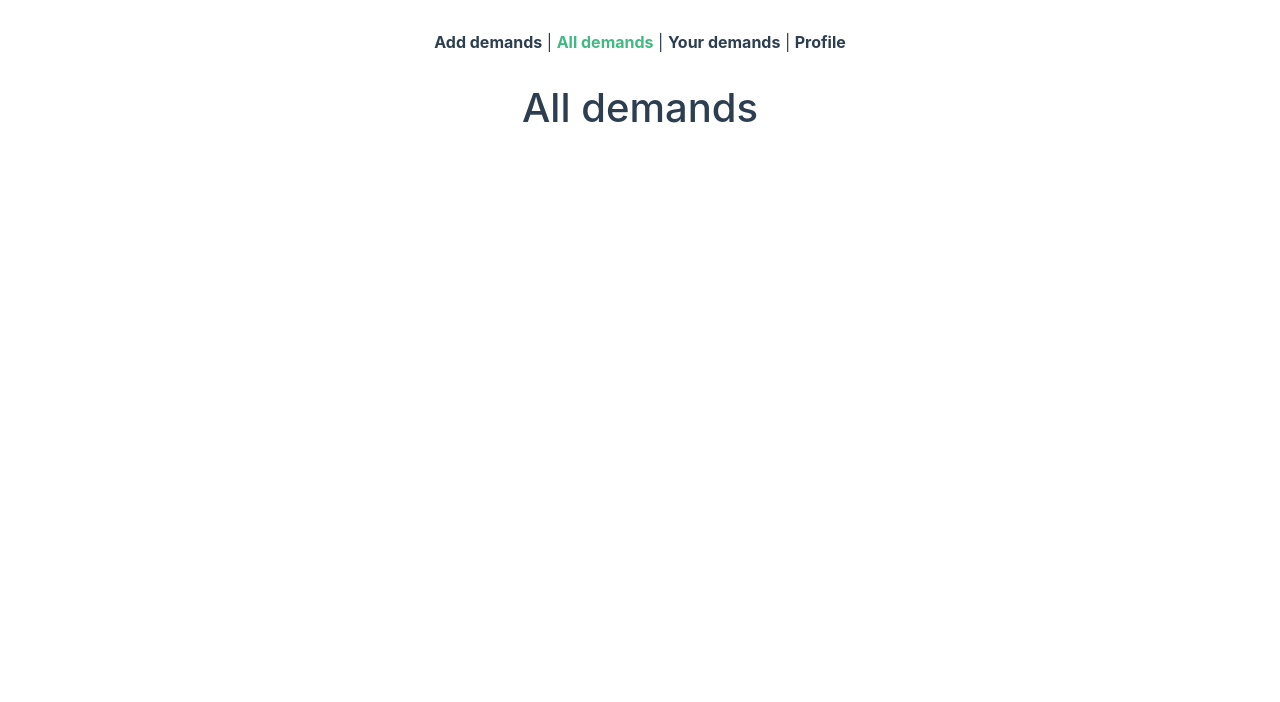
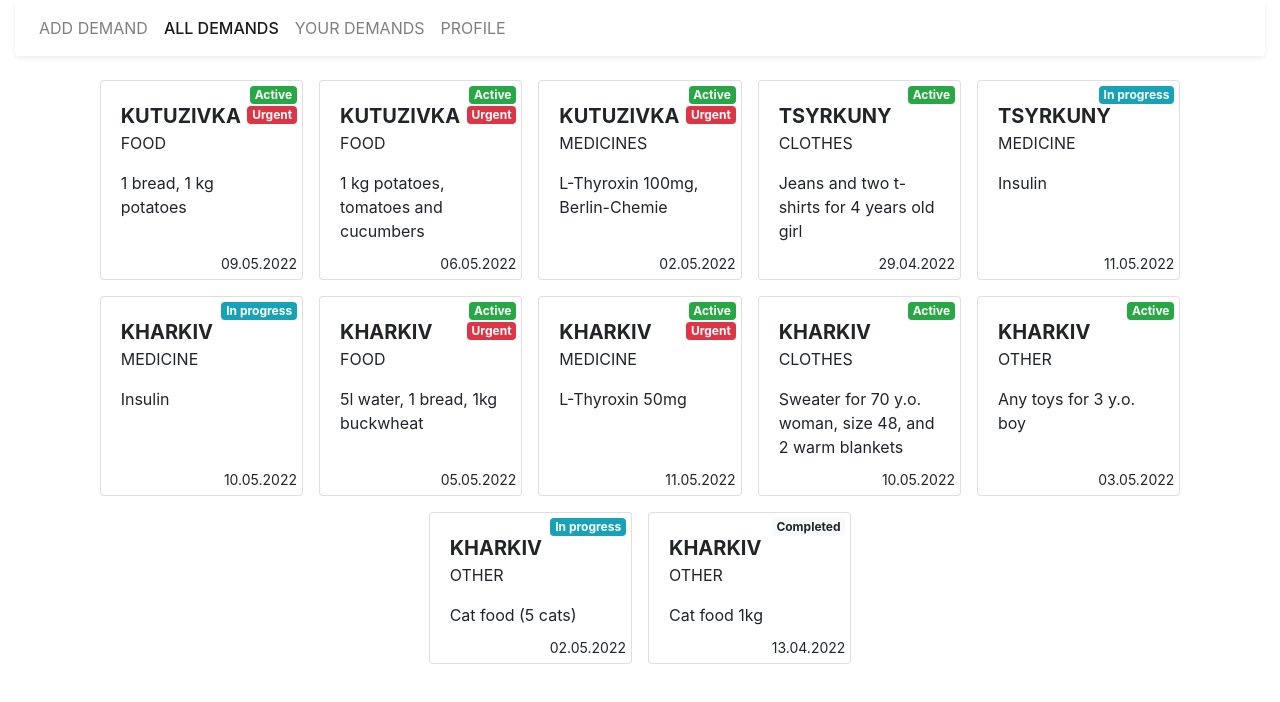
Before and after one commit to viravelmozhna/help2gether, a Vue app: page /demands/list in a window 1280 px wide. Shown: the top 702 px of the page. Built offline with nearby package versions, Linux system fonts and the light colour scheme; no server answers; the database is empty.

Commit message:
navbar styles with bootstrapvue, routing from develop branch was added

```diff
--- a/src/App.vue
+++ b/src/App.vue
@@ -9,20 +9,10 @@
   font-family: -apple-system, BlinkMacSystemFont, 'Segoe UI', Roboto, Oxygen, Ubuntu, Cantarell, 'Open Sans', 'Helvetica Neue', sans-serif;
   -webkit-font-smoothing: antialiased;
   -moz-osx-font-smoothing: grayscale;
-  text-align: center;
-  color: #2c3e50;
+  padding-left: 15px;
+  padding-right: 15px;
 }
-
-nav {
-  padding: 30px;
-}
-
-nav a {
-  font-weight: bold;
-  color: #2c3e50;
-}
-
-nav a.router-link-exact-active {
-  color: #42b983;
+.active {
+  font-weight: 500;
 }
 </style>
--- a/src/assets/requestsList.js
+++ b/src/assets/demandsListMockupData.js
@@ -1,4 +1,4 @@
-const requestsList = [
+const demandsListMockupData = [
   {
     id: 1,
     data: {
@@ -9,7 +9,7 @@ const requestsList = [
         city: 'Kutuzivka',
         street: 'Shkilna vul. 4',
       },
-      request: '1 bread, 1 kg potatoes',
+      demand: '1 bread, 1 kg potatoes',
     },
     categorie: 'food',
     emergency: 'urgent',
@@ -26,7 +26,7 @@ const requestsList = [
         city: 'Kutuzivka',
         street: 'Veselkova vul. 1',
       },
-      request: '1 kg potatoes, tomatoes and cucumbers',
+      demand: '1 kg potatoes, tomatoes and cucumbers',
     },
     categorie: 'food',
     emergency: 'urgent',
@@ -43,7 +43,7 @@ const requestsList = [
         city: 'Kutuzivka',
         street: 'Veselkova vul. 1',
       },
-      request: 'L-Thyroxin 100mg, Berlin-Chemie',
+      demand: 'L-Thyroxin 100mg, Berlin-Chemie',
     },
     categorie: 'medicines',
     emergency: 'urgent',
@@ -60,7 +60,7 @@ const requestsList = [
         city: 'Tsyrkuny',
         street: 'Vyshneva vul. 1',
       },
-      request: 'Jeans and two t-shirts for 4 years old girl',
+      demand: 'Jeans and two t-shirts for 4 years old girl',
     },
     categorie: 'clothes',
     emergency: 'non-urgent',
@@ -77,7 +77,7 @@ const requestsList = [
         city: 'Tsyrkuny',
         street: 'Sadova vul. 1',
       },
-      request: 'Insulin',
+      demand: 'Insulin',
     },
     categorie: 'medicine',
     emergency: 'urgent',
@@ -94,7 +94,7 @@ const requestsList = [
         city: 'Kharkiv',
         street: 'Pushkinska vul. 29',
       },
-      request: 'Insulin',
+      demand: 'Insulin',
     },
     categorie: 'medicine',
     emergency: 'urgent',
@@ -111,7 +111,7 @@ const requestsList = [
         city: 'Kharkiv',
         street: 'Traktorobudivnykiv pr. 127',
       },
-      request: '5l water, 1 bread, 1kg buckwheat',
+      demand: '5l water, 1 bread, 1kg buckwheat',
     },
     categorie: 'food',
     emergency: 'urgent',
@@ -128,7 +128,7 @@ const requestsList = [
         city: 'Kharkiv',
         street: 'Traktorobudivnykiv pr. 129',
       },
-      request: 'L-Thyroxin 50mg',
+      demand: 'L-Thyroxin 50mg',
     },
     categorie: 'medicine',
     emergency: 'urgent',
@@ -145,7 +145,7 @@ const requestsList = [
         city: 'Kharkiv',
         street: 'Traktorobudivnykiv pr. 129',
       },
-      request: 'Sweater for 70 y.o. woman, size 48, and 2 warm blankets',
+      demand: 'Sweater for 70 y.o. woman, size 48, and 2 warm blankets',
     },
     categorie: 'clothes',
     emergency: 'non-urgent',
@@ -162,7 +162,7 @@ const requestsList = [
         city: 'Kharkiv',
         street: 'Y.Mudrogo vul. 35',
       },
-      request: 'Any toys for 3 y.o. boy',
+      demand: 'Any toys for 3 y.o. boy',
     },
     categorie: 'other',
     emergency: 'non-urgent',
@@ -179,7 +179,7 @@ const requestsList = [
         city: 'Kharkiv',
         street: 'Pushkinska vul. 35',
       },
-      request: 'Cat food (5 cats)',
+      demand: 'Cat food (5 cats)',
     },
     categorie: 'other',
     emergency: 'urgent',
@@ -196,7 +196,7 @@ const requestsList = [
         city: 'Kharkiv',
         street: 'Pushkinska vul. 69',
       },
-      request: 'Cat food 1kg',
+      demand: 'Cat food 1kg',
     },
     categorie: 'other',
     emergency: 'urgent',
@@ -205,4 +205,4 @@ const requestsList = [
   },
 ];
 
-export default requestsList;
+export default demandsListMockupData;
--- a/src/components/RequestsList.vue
+++ b/src/components/DemandsList.vue
@@ -1,14 +1,14 @@
 <template>
   <b-container fluid>
-    <b-row cols="2" cols-sm="3" cols-md="5" cols-lg="6" tag="ul" no-gutters class="p-0" align-h="center">
+    <b-row cols="1" cols-sm="3" cols-md="5" cols-lg="6" tag="ul" no-gutters class="p-0 mw-100" align-h="center">
       <b-card v-for="item in items" :key="item.id" align="left" tag="li" class="m-2 item">
         <b-badge class="badge" variant="success" v-if="item.status === 'active'">Active</b-badge>
-        <b-badge class="badge" variant="info" v-if="item.status === 'in progress'">In progress</b-badge>
-        <b-badge class="badge" variant="light" v-if="item.status === 'completed'">Completed</b-badge>
-        <b-badge class="badge badge--urgent" variant="danger" v-if="item.emergency === 'urgent' && item.status !== 'completed' && item.status !== 'in progress'">Urgent</b-badge>
+        <b-badge class="badge" variant="info" v-else-if="item.status === 'in progress'">In progress</b-badge>
+        <b-badge class="badge" variant="light" v-else>Completed</b-badge>
+        <b-badge class="badge badge--urgent" variant="danger" v-if="item.emergency === 'urgent' && item.status === 'active'">Urgent</b-badge>
         <b-card-text class="font-weight-bold text-uppercase text m-0">{{ item.data.address.city }}</b-card-text>
         <b-card-text class="text-uppercase">{{ item.categorie }}</b-card-text>
-        <b-card-text>{{ item.data.request }}</b-card-text>
+        <b-card-text>{{ item.data.demand }}</b-card-text>
         <b-card-text class="time">{{ item.time }}</b-card-text>
       </b-card>
     </b-row>
@@ -19,7 +19,7 @@
 export default {
   data() {
     return {
-      items: this.$store.state.requests,
+      items: this.$store.state.demands,
     };
   },
 };
@@ -27,9 +27,9 @@ export default {
 
 <style>
 .item:hover {
-  cursor: pointer;
   transform: scale(1.02);
   border-color: #325892;
+  cursor: pointer;
 }
 .text {
   font-size: 20px;
--- a/src/components/NavBar.vue
+++ b/src/components/NavBar.vue
@@ -1,10 +1,15 @@
 <template>
-    <nav>
-      <router-link to="/demands/add">Add demands</router-link> |
-      <router-link to="/demands/list">All demands</router-link> |
-      <router-link to="/user/demands">Your demands</router-link> |
-      <router-link to="/user/profile">Profile</router-link>
-    </nav>
+  <b-navbar toggleable="sm" type="light" variant="light" class="shadow-sm mb-3 bg-white rounded">
+    <b-navbar-toggle target="nav-collapse"></b-navbar-toggle>
+    <b-collapse id="nav-collapse" is-nav>
+      <b-navbar-nav>
+        <b-nav-item to="/demands/add" exact-active-class="active" class="text-uppercase">Add demand</b-nav-item>
+        <b-nav-item to="/demands/list" exact-active-class="active" class="text-uppercase">All demands</b-nav-item>
+        <b-nav-item to="/user/demands" exact-active-class="active" class="text-uppercase">Your demands</b-nav-item>
+        <b-nav-item to="/user/profile" exact-active-class="active" class="text-uppercase">Profile</b-nav-item>
+      </b-navbar-nav>
+    </b-collapse>
+  </b-navbar>
 </template>
 
 <script>
--- a/src/main.js
+++ b/src/main.js
@@ -1,50 +1,15 @@
 import Vue from 'vue';
-import App from './App.vue';
+import router from './router';
+import store from './store';
 import { BootstrapVue, BootstrapVueIcons } from 'bootstrap-vue';
-import { initializeApp } from 'firebase/app';
-import { getFirestore } from 'firebase/firestore/lite';
-import { getDatabase, ref, onValue } from 'firebase/database';
-// import { getDatabase, ref, set } from 'firebase/database';
-
 import 'bootstrap/dist/css/bootstrap.css';
 import 'bootstrap-vue/dist/bootstrap-vue.css';
-import store from './store';
+import App from './App.vue';
 
 Vue.use(BootstrapVue);
 Vue.use(BootstrapVueIcons);
-import router from './router';
 
 Vue.config.productionTip = false;
-
-const firebaseConfig = {
-  apiKey: 'AIzaSyA7jP2FD-YA9RClr7yxoJngzVAO_WlA1Zk',
-  authDomain: 'help2gether-a15a6.firebaseapp.com',
-  databaseURL: 'https://help2gether-a15a6-default-rtdb.europe-west1.firebasedatabase.app',
-  projectId: 'help2gether-a15a6',
-  storageBucket: 'help2gether-a15a6.appspot.com',
-  messagingSenderId: '773867655973',
-  appId: '1:773867655973:web:af94f40e3012c5af0e40cc',
-};
-
-const app = initializeApp(firebaseConfig);
-// eslint-disable-next-line no-unused-vars
-const db = getFirestore(app);
-const id = 'id-1';
-
-const db1 = getDatabase();
-const starCountRef = ref(db1, 'demands/' + `${id}`);
-onValue(starCountRef, (snapshot) => {
-  const data = snapshot.val();
-  console.log(data);
-});
-
-// const writeUserData = function (userId, name) {
-//   const db = getDatabase();
-//   set(ref(db, 'users/' + `${userId}`), {
-//     name,
-//   });
-// };
-// writeUserData(id, 'Olena');
 
 new Vue({
   store,
--- a/src/router/index.js
+++ b/src/router/index.js
@@ -17,7 +17,7 @@ const routes = [
       {
         path: 'list',
         name: 'list',
-        component: () => { return import(/* webpackChunkName: "list" */ '../views/DemandsList'); },
+        component: () => { return import(/* webpackChunkName: "list" */ '../components/DemandsList'); },
       },
       {
         path: 'add',
--- a/src/store/index.js
+++ b/src/store/index.js
@@ -1,12 +1,12 @@
 import Vue from 'vue';
 import Vuex from 'vuex';
-import requestsList from '../assets/requestsList';
+import demandsListMockupData from '../assets/demandsListMockupData';
 
 Vue.use(Vuex);
 
 export default new Vuex.Store({
   state: {
-    requests: requestsList,
+    demands: demandsListMockupData,
   },
   getters: {
   },
--- a/src/views/DemandsList.vue
+++ /dev/null
@@ -1,11 +0,0 @@
-<template>
-  <div>
-    <h1>All demands</h1>
-  </div>
-</template>
-
-<script>
-export default {
-  name: 'DemandsList',
-};
-</script>
--- a/src/views/DemandsPage.vue
+++ b/src/views/DemandsPage.vue
@@ -9,7 +9,7 @@
 import NavBar from '../components/NavBar.vue';
 
 export default {
-  name: 'HomeView',
+  name: 'DemandsPage',
   components: {
     NavBar,
   },
```
Also changed, not shown: src/assets/test.json (deleted, +0 -40 lines), 1 other file (tests, documents, lock files or other folders).
